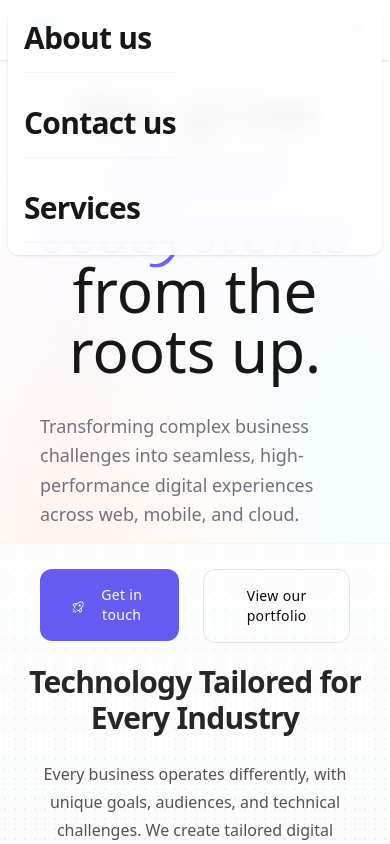
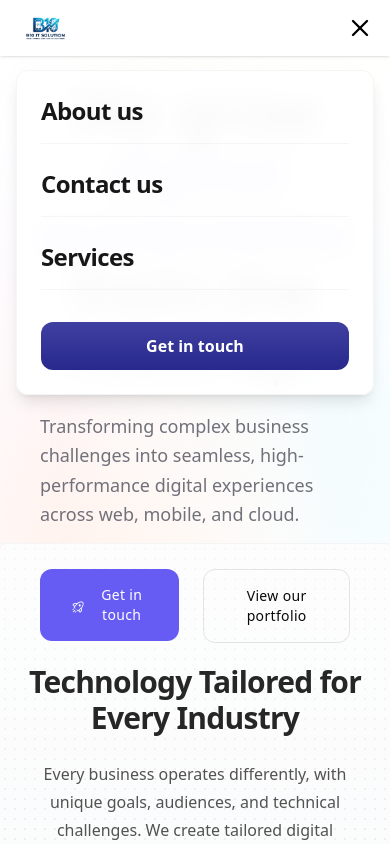
Before and after one commit to Abhiraunak/b10itsolution, a Next.js app: page / in a window 390 px wide. Both pictures are taken after a click on the button 356 px from the left and 30 px from the top of the page. Shown: the top 844 px of the page. Built offline with nearby package versions, Linux system fonts and the light colour scheme.

Commit message:
fix mobile appbar bug

```diff
--- a/component/appbar.tsx
+++ b/component/appbar.tsx
@@ -7,7 +7,10 @@ import { Menu, X } from "lucide-react";
 import { useRouter } from "next/navigation";
 
 export default function Page() {
+    const [hovered, setHovered] = useState<number | null>(null);
+    const [scroll, setScrolled] = useState<boolean>(false);
     const [isOpen, setIsOpen] = useState<boolean>(false);
+
     const navItems = [
         {
             title: 'About us',
@@ -22,8 +25,7 @@ export default function Page() {
             href: "/services"
         }
     ]
-    const [hovered, setHovered] = useState<number | null>(null);
-    const [scroll, setScrolled] = useState<boolean>(false);
+
     const router = useRouter();
     const handleNavigation = (path: string) => {
         router.push(path);
@@ -54,7 +56,7 @@ export default function Page() {
                     duration: 0.3,
                     ease: "linear"
                 }}
-                className="hidden fixed inset-x-0 top-0 z-50 mx-auto max-w-full md:flex items-center justify-between  px-4 py-2 p-2 mt-2 bg-white rounded-md shadow-md">
+                className="hidden fixed inset-x-0 top-0 z-50 mx-auto max-w-full md:flex items-center justify-between px-4 py-2 p-2 mt-2 bg-white rounded-md shadow-md">
                 <div className="font-bold">
                     <Link href="/" className="block">
                         <Image
@@ -100,11 +102,11 @@ export default function Page() {
 
             {/* --- MOBILE NAVIGATION --- */}
             <div>
-                <div className="md:hidden fixed inset-x-0 top-0 z-50 px-4 py-3 bg-white/90 backdrop-blur-md flex items-center justify-between shadow-sm">
+                <div className="md:hidden fixed inset-x-0 top-0 z-60 px-4 py-3 bg-white/90 backdrop-blur-md flex items-center justify-between shadow-sm">
                     <Link href="/">
                         <Image src="/Logo.png" height={40} width={100} alt="logo" className="h-8 w-auto" />
                     </Link>
-                    <button onClick={() => setIsOpen(!isOpen)} className="text-black p-1">
+                    <button onClick={() => setIsOpen(!isOpen)} className="text-black">
                         {isOpen ? <X size={28} /> : <Menu size={28} />}
                     </button>
                 </div>
@@ -116,19 +118,28 @@ export default function Page() {
                             initial={{ opacity: 0, y: -20 }}
                             animate={{ opacity: 1, y: 0 }}
                             exit={{ opacity: 0, y: -20 }}
-                            className="md:hidden fixed inset-x-0 top-0 z-50 mx-auto flex items-center justify-between rounded-xl bg-white/90 backdrop-blur-md px-4 py-3 mt-2 ml-2 mr-2 shadow-sm"
+                            className="md:hidden fixed inset-x-0 top-17.5 z-50 mx-4 flex flex-col rounded-xl bg-white/95 backdrop-blur-md px-6 py-6 shadow-lg border border-neutral-100"
                         >
-                            <ul className="flex flex-col space-y-8">
+                            <ul className="flex flex-col space-y-6">
                                 {navItems.map((item) => (
                                     <li key={item.title}>
                                         <button
                                             onClick={() => handleNavigation(item.href)}
-                                            className="w-full text-left text-3xl font-bold tracking-tight text-neutral-900 border-b border-neutral-100 pb-4"
+                                            className="w-full text-left text-2xl font-bold tracking-tight text-neutral-900 border-b border-neutral-100 pb-4"
                                         >
                                             {item.title}
                                         </button>
                                     </li>
                                 ))}
+
+                                <li>
+                                    <button
+                                        onClick={() => handleNavigation("/getintouch")}
+                                        className="w-full mt-2 px-6 py-3 text-center font-bold text-white bg-linear-to-t from-[#28288d] to-[#4040a1] rounded-xl active:scale-[0.98] transition-transform"
+                                    >
+                                        Get in touch
+                                    </button>
+                                </li>
                             </ul>
                         </motion.div>
                     )}
```
